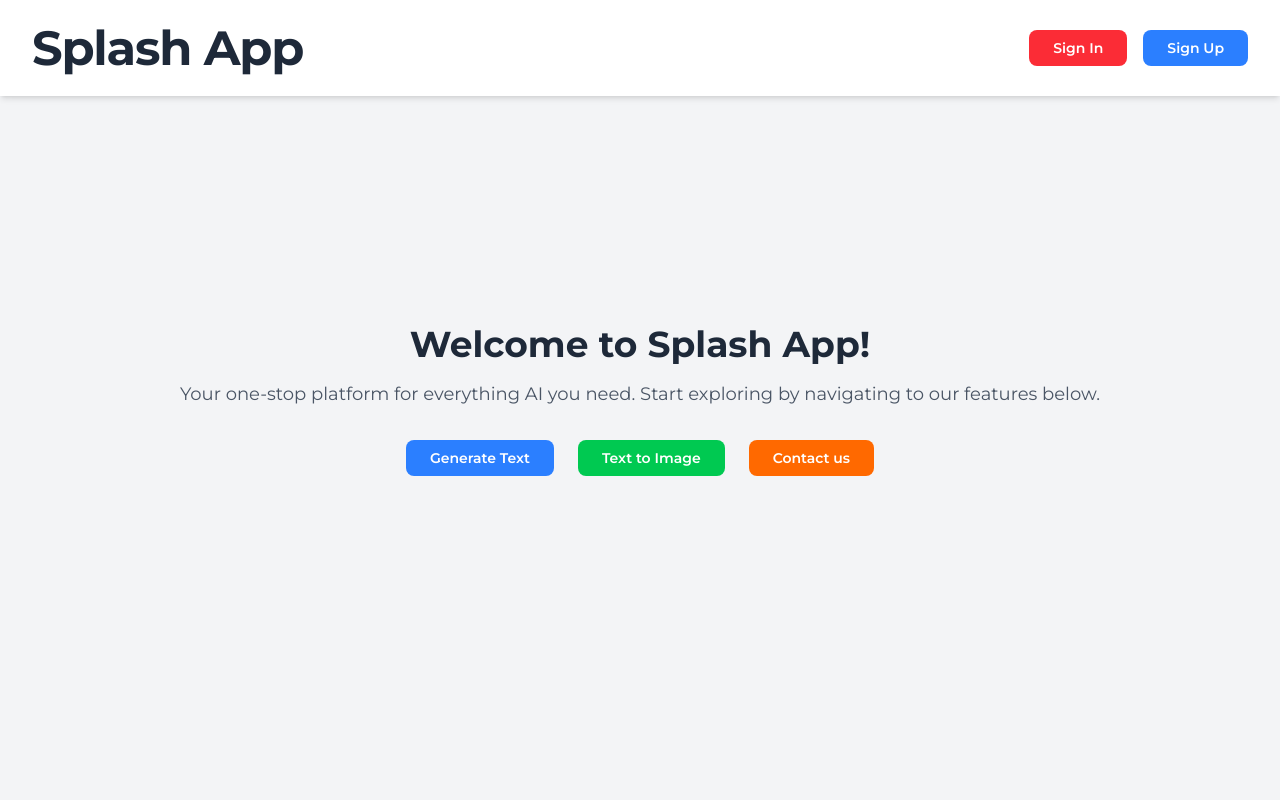
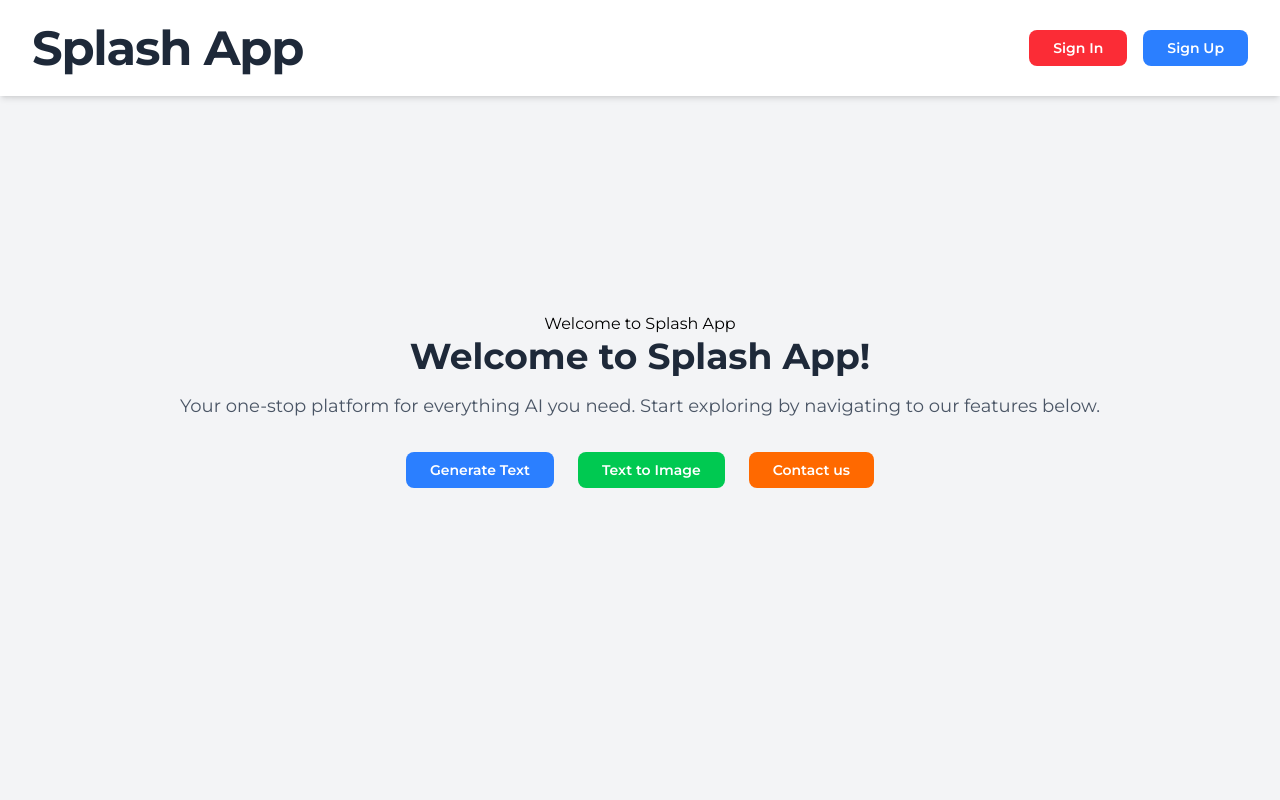
Before and after one commit to kaberege/alx-project-0x03-setup, a Next.js app in the folder alx-project-0x03/: page / in a window 1280 px wide. Shown: the top 800 px of the page. Built offline with nearby package versions, Linux system fonts and the light colour scheme.

Commit message:
added a second header

```diff
--- a/alx-project-0x03/pages/index.tsx
+++ b/alx-project-0x03/pages/index.tsx
@@ -9,12 +9,14 @@
   const router = useRouter()
 
   // Imeperative routing with useRouter
-  const routeToNextPage  = ({ pageRoute }: PageRouteProps) => {
-    router.push(pageRoute, undefined, { shallow: false})
+  const routeToNextPage = ({ pageRoute }: PageRouteProps) => {
+    router.push(pageRoute, undefined, { shallow: false })
   }
 
   return (
     <div className="min-h-screen bg-gray-100 flex flex-col justify-center items-center text-center">
+      {/* This header is douplicated because checkers are raising errors */}
+      <h1> Welcome to Splash App </h1>
       {/* Welcome Message */}
       <h1 className="text-4xl font-bold text-gray-800 mb-4">
         Welcome to Splash App!
@@ -27,8 +29,8 @@
       {/* Navigation Options */}
       <div className="flex gap-6">
         <Button action={() => routeToNextPage({ pageRoute: '/generate-text-ai' })} buttonLabel="Generate Text" buttonBackgroundColor="blue" />
-        <Button action={() => routeToNextPage({ pageRoute: '/text-to-image'})} buttonLabel="Text to Image" buttonBackgroundColor="green" />
-        <Button action={() => routeToNextPage({ pageRoute: '/counter-app'})} buttonLabel="Contact us" buttonBackgroundColor="orange" />
+        <Button action={() => routeToNextPage({ pageRoute: '/text-to-image' })} buttonLabel="Text to Image" buttonBackgroundColor="green" />
+        <Button action={() => routeToNextPage({ pageRoute: '/counter-app' })} buttonLabel="Contact us" buttonBackgroundColor="orange" />
       </div>
     </div>
   );
```
